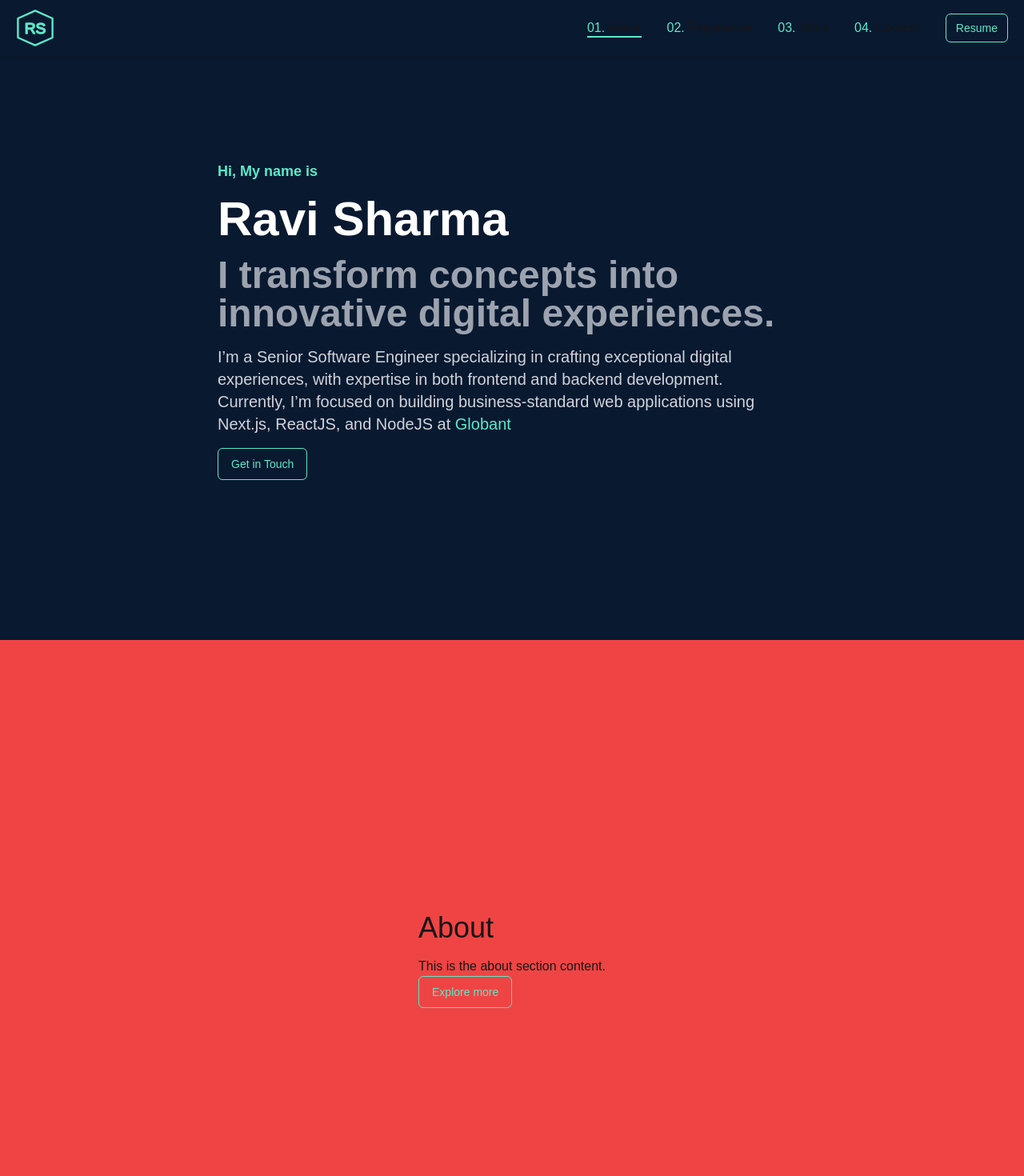
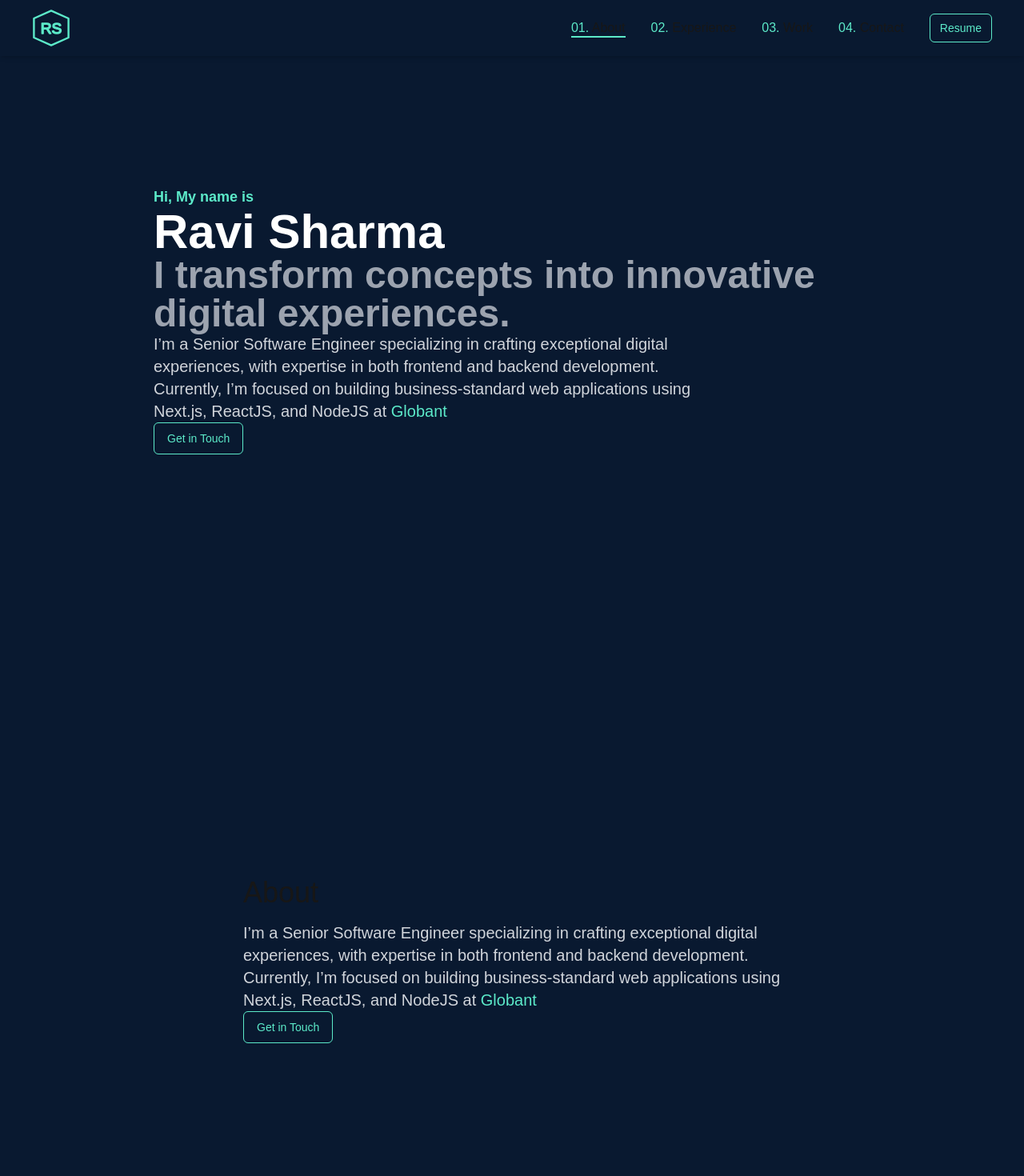
Before and after one commit to ravics09/myportfolio, a Next.js app: page / in a window 1280 px wide. Shown: the top 1470 px of the page at 80% size. Built offline with nearby package versions, Linux system fonts and the light colour scheme.

Commit message:
feat: updated navbar and about section

```diff
--- a/src/components/about/index.tsx
+++ b/src/components/about/index.tsx
@@ -3,11 +3,17 @@ import Section from '@/components/ui/section';
 
 const AboutSection = () => {
   return (
-    <Section id="about" title="About" className="bg-red-500">
-      <p>This is the about section content.</p>
-      <Button variant="threeD" size="default">
-        Explore more
-      </Button>
+    <Section id="about" title="About" className="justify-center">
+      <p className="text-lg md:text-xl text-gray-300 max-w-2xl">
+        I’m a Senior Software Engineer specializing in crafting exceptional digital experiences, with expertise in both
+        frontend and backend development. Currently, I’m focused on building business-standard web applications using
+        Next.js, ReactJS, and NodeJS at <span className="text-[#5ceac9]">Globant</span>
+      </p>
+      <a href="#contact">
+        <Button variant="threeD" size="default">
+          Get in Touch
+        </Button>
+      </a>
     </Section>
   );
 };
--- a/src/components/hero/index.tsx
+++ b/src/components/hero/index.tsx
@@ -3,24 +3,22 @@ import Section from '@/components/ui/section';
 
 const HeroSection = () => {
   return (
-    <Section className="items-start">
-      <div className="flex flex-col items-start space-y-4 sm:px-10 md:px-20">
+    <Section className="items-center justify-center">
       <h1 className="text-lg text-[#5ceac9] font-semibold">Hi, My name is</h1>
       <h2 className="text-4xl md:text-5xl lg:text-6xl font-bold text-white">Ravi Sharma</h2>
       <h4 className="text-3xl md:text-4xl lg:text-5xl font-semibold text-gray-400">
         I transform concepts into innovative digital experiences.
       </h4>
       <p className="text-lg md:text-xl text-gray-300 max-w-2xl">
-          I’m a Senior Software Engineer specializing in crafting exceptional digital experiences, with expertise in
-          both frontend and backend development. Currently, I’m focused on building business-standard web applications
-          using Next.js, ReactJS, and NodeJS at <span className="text-[#5ceac9]">Globant</span>
+        I’m a Senior Software Engineer specializing in crafting exceptional digital experiences, with expertise in both
+        frontend and backend development. Currently, I’m focused on building business-standard web applications using
+        Next.js, ReactJS, and NodeJS at <span className="text-[#5ceac9]">Globant</span>
       </p>
       <a href="#contact">
         <Button variant="threeD" size="default">
           Get in Touch
         </Button>
       </a>
-      </div>
     </Section>
   );
 };
--- a/src/components/navbar/navbar.tsx
+++ b/src/components/navbar/navbar.tsx
@@ -28,7 +28,7 @@ const Navbar = () => {
 
   return (
     <header className="w-full fixed top-0 left-0 bg-[#091930] shadow-md z-50">
-      <nav className="container mx-auto h-[70px] px-5 flex justify-between items-center">
+      <nav className="w-full h-[70px] px-10 flex justify-between items-center">
         <div className="flex items-center">
           <Link href="/" aria-label="Home">
             <Logo size="w-12 h-12" animate={false} />
```
Lines whose indentation alone changed are shown as unchanged.
